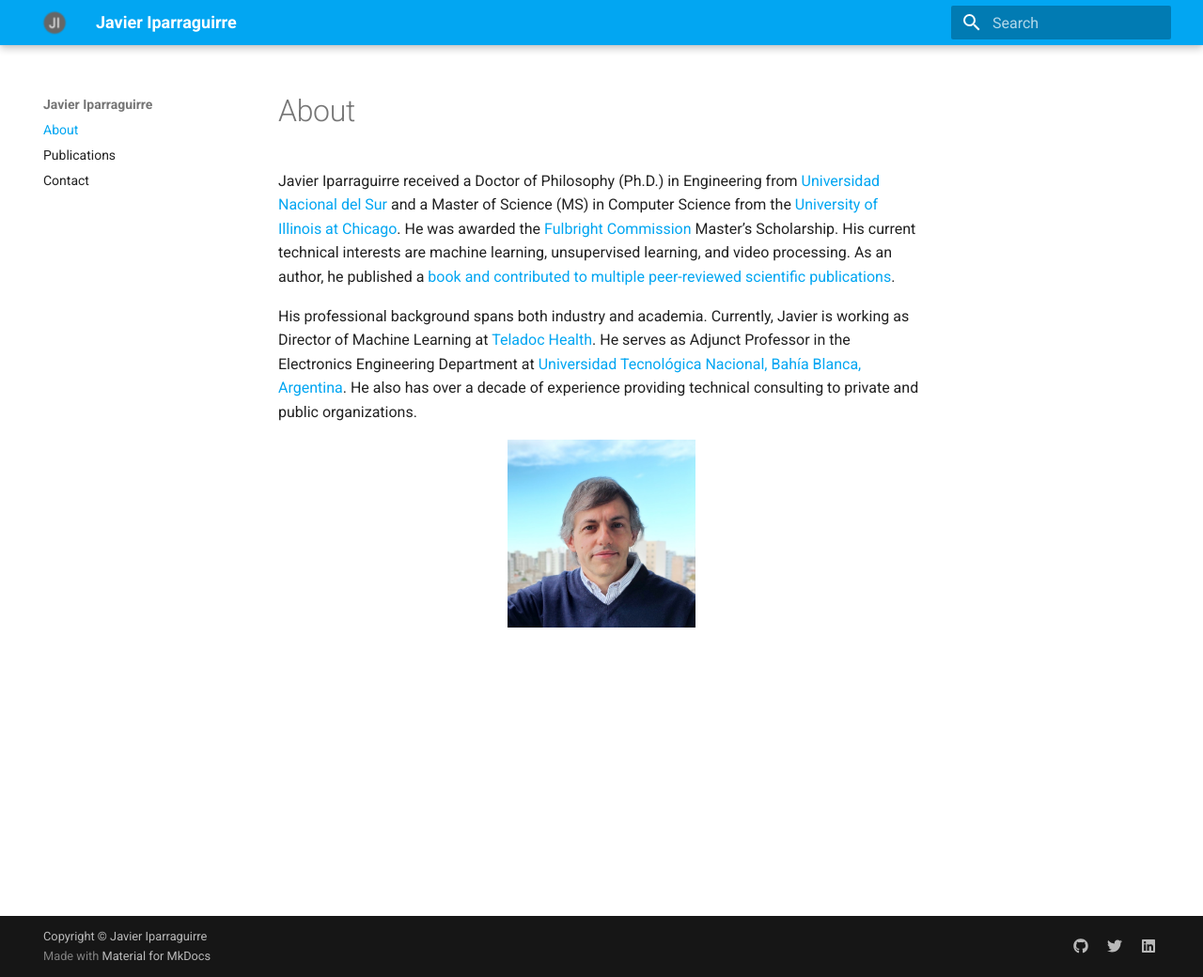
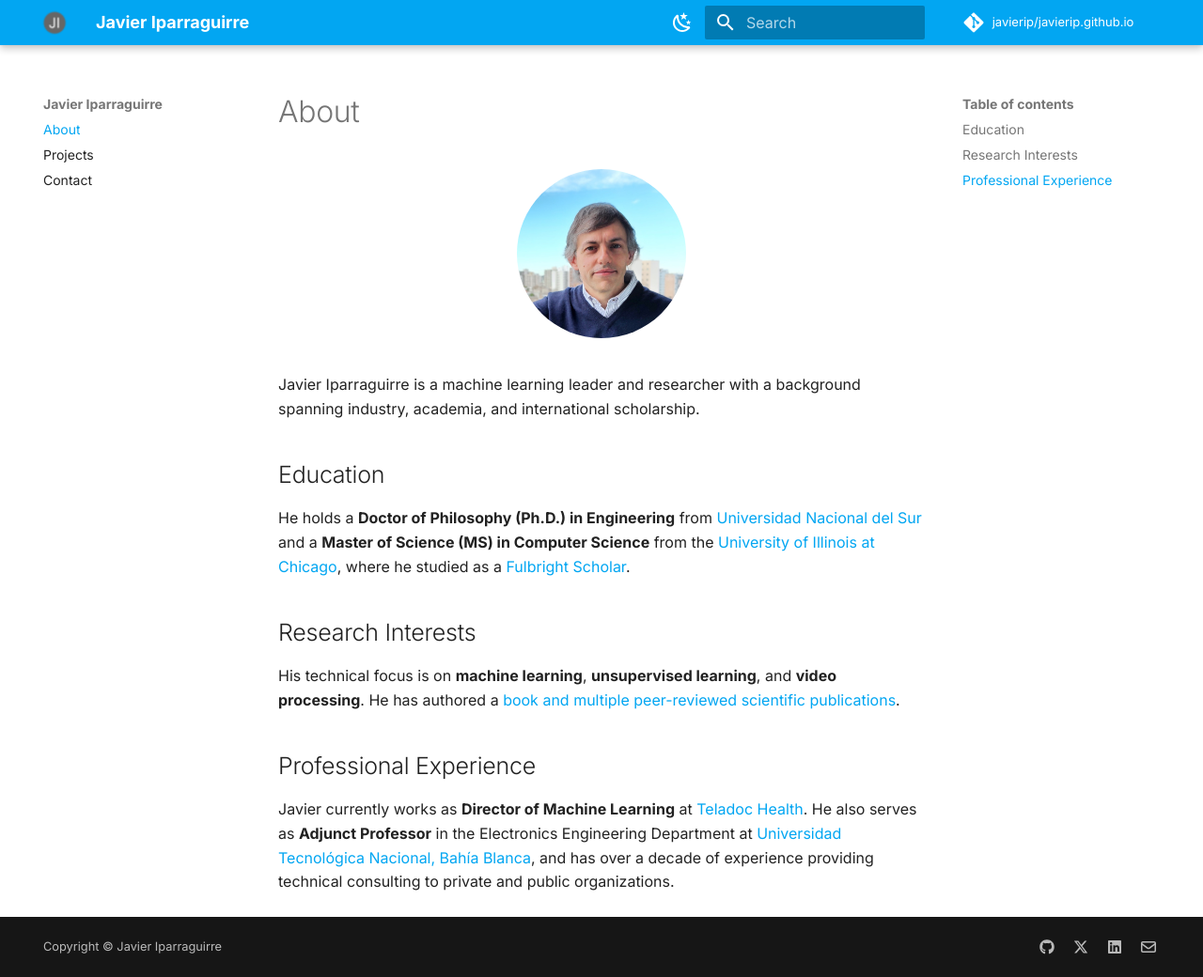
Before and after one commit to javierip/javierip.github.io, an MkDocs documentation site: the page built from docs/index.md, in a window 1280 px wide and 1040 px high. Shown: the whole window at 94% size. Built offline with MkDocs 1.6.1 and Material for MkDocs 9.7.7, drawn with Linux system fonts in a browser that asks for light colours; comment, search, counter and statistics services are not loaded.

Commit message:
Rename publications to projects, set light mode default, misc fixes

```diff
--- a/docs/index.md
+++ b/docs/index.md
@@ -1,7 +1,19 @@
 # About
 
-Javier Iparraguirre received a Doctor of Philosophy (Ph.D.) in Engineering from <a href="https://www.uns.edu.ar/" target="_blank" rel="noopener noreferrer">Universidad Nacional del Sur</a> and a Master of Science (MS) in Computer Science from the <a href="https://www.uic.edu/" target="_blank" rel="noopener noreferrer">University of Illinois at Chicago</a>. He was awarded the <a href="https://fulbright.edu.ar/" target="_blank" rel="noopener noreferrer">Fulbright Commission</a> Master’s Scholarship. His current technical interests are machine learning, unsupervised learning, and video processing. As an author, he published a <a href="https://scholar.google.com.ar/citations?hl=en&user=PNNFrAQAAAAJ&view_op=list_works&sortby=pubdate" target="_blank" rel="noopener noreferrer">book and contributed to multiple peer-reviewed scientific publications</a>.
+<div style="text-align:center; margin-bottom: 1.5rem;">
+  <img src="images/javier-iparraguirre.jpg" width="180" style="border-radius: 50%;" alt="Javier Iparraguirre">
+</div>
 
-His professional background spans both industry and academia. Currently, Javier is working as Director of Machine Learning at <a href="https://www.teladochealth.com/" target="_blank" rel="noopener noreferrer">Teladoc Health</a>. He serves as Adjunct Professor in the Electronics Engineering Department at <a href="https://www.frbb.utn.edu.ar/frbb/" target="_blank" rel="noopener noreferrer">Universidad Tecnológica Nacional, Bahía Blanca, Argentina</a>. He also has over a decade of experience providing technical consulting to private and public organizations.
+Javier Iparraguirre is a machine learning leader and researcher with a background spanning industry, academia, and international scholarship.
 
-<p style="text-align:center"> <img src="images/javier-iparraguirre.jpg" width="200" > </p>
+## Education
+
+He holds a **Doctor of Philosophy (Ph.D.) in Engineering** from [Universidad Nacional del Sur](https://www.uns.edu.ar/){:target="_blank"} and a **Master of Science (MS) in Computer Science** from the [University of Illinois at Chicago](https://www.uic.edu/){:target="_blank"}, where he studied as a [Fulbright Scholar](https://fulbright.edu.ar/){:target="_blank"}.
+
+## Research Interests
+
+His technical focus is on **machine learning**, **unsupervised learning**, and **video processing**. He has authored a [book and multiple peer-reviewed scientific publications](https://scholar.google.com.ar/citations?hl=en&user=PNNFrAQAAAAJ&view_op=list_works&sortby=pubdate){:target="_blank"}.
+
+## Professional Experience
+
+Javier currently works as **Director of Machine Learning** at [Teladoc Health](https://www.teladochealth.com/){:target="_blank"}. He also serves as **Adjunct Professor** in the Electronics Engineering Department at [Universidad Tecnológica Nacional, Bahía Blanca](https://www.frbb.utn.edu.ar/frbb/){:target="_blank"}, and has over a decade of experience providing technical consulting to private and public organizations.
--- a/mkdocs.yml
+++ b/mkdocs.yml
@@ -1,14 +1,16 @@
 # Project information
 site_name: "Javier Iparraguirre"
-site_description: "Value creation + Innovation + Teams"
+site_description: "Director of Machine Learning | PhD & Fulbright Scholar | Computer Vision & Unsupervised Learning"
 site_url: https://javierip.github.io
+repo_url: https://github.com/javierip/javierip.github.io
+repo_name: javierip/javierip.github.io
 
 # Copyright
 copyright: "Copyright &copy; Javier Iparraguirre"
 
 nav:
   - About: index.md
-  - Publications: publications.md
+  - Projects: projects.md
   - Contact: contact.md
 
 # Configuration
@@ -16,15 +18,42 @@ theme:
   name: material
   logo: images/logo.png
   favicon: images/favicon.ico
+  font:
+    text: Inter
+    code: JetBrains Mono
   palette:
-    primary: light blue
-    accent: indigo
+    - scheme: default
+      primary: light blue
+      accent: indigo
+      toggle:
+        icon: material/weather-night
+        name: Switch to dark mode
+    - scheme: slate
+      primary: light blue
+      accent: indigo
+      toggle:
+        icon: material/weather-sunny
+        name: Switch to light mode
+  features:
+    - navigation.instant
+    - navigation.top
+    - search.highlight
+    - search.suggest
+    - content.tooltips
 
 plugins:
   - search:
       lang: en
 
+markdown_extensions:
+  - admonition
+  - attr_list
+  - md_in_html
+  - toc:
+      permalink: true
+
 extra:
+  generator: false
   analytics:
     provider: google
     property: G-8ZT4TE5E92
@@ -32,9 +61,12 @@ extra:
     - icon: fontawesome/brands/github
       link: https://github.com/javierip
       name: Javier at GitHub
-    - icon: fontawesome/brands/twitter
+    - icon: fontawesome/brands/x-twitter
       link: https://twitter.com/javieripa
-      name: Javier at Twitter
+      name: Javier at X
     - icon: fontawesome/brands/linkedin
       link: https://www.linkedin.com/in/jiparraguirre/
       name: Javier at LinkedIn
+    - icon: fontawesome/regular/envelope
+      link: mailto:j.iparraguirre@computer.org
+      name: Email Javier
--- a/requirements.txt
+++ b/requirements.txt
@@ -1,2 +1,2 @@
 mkdocs>=1.6,<2.0
-mkdocs-material>=9.5,<9.7
+mkdocs-material>=9.5,<10.0
```
Also changed, not shown: docs/projects.md (added, +49 -0 lines), docs/publications.md (deleted, +0 -45 lines).
